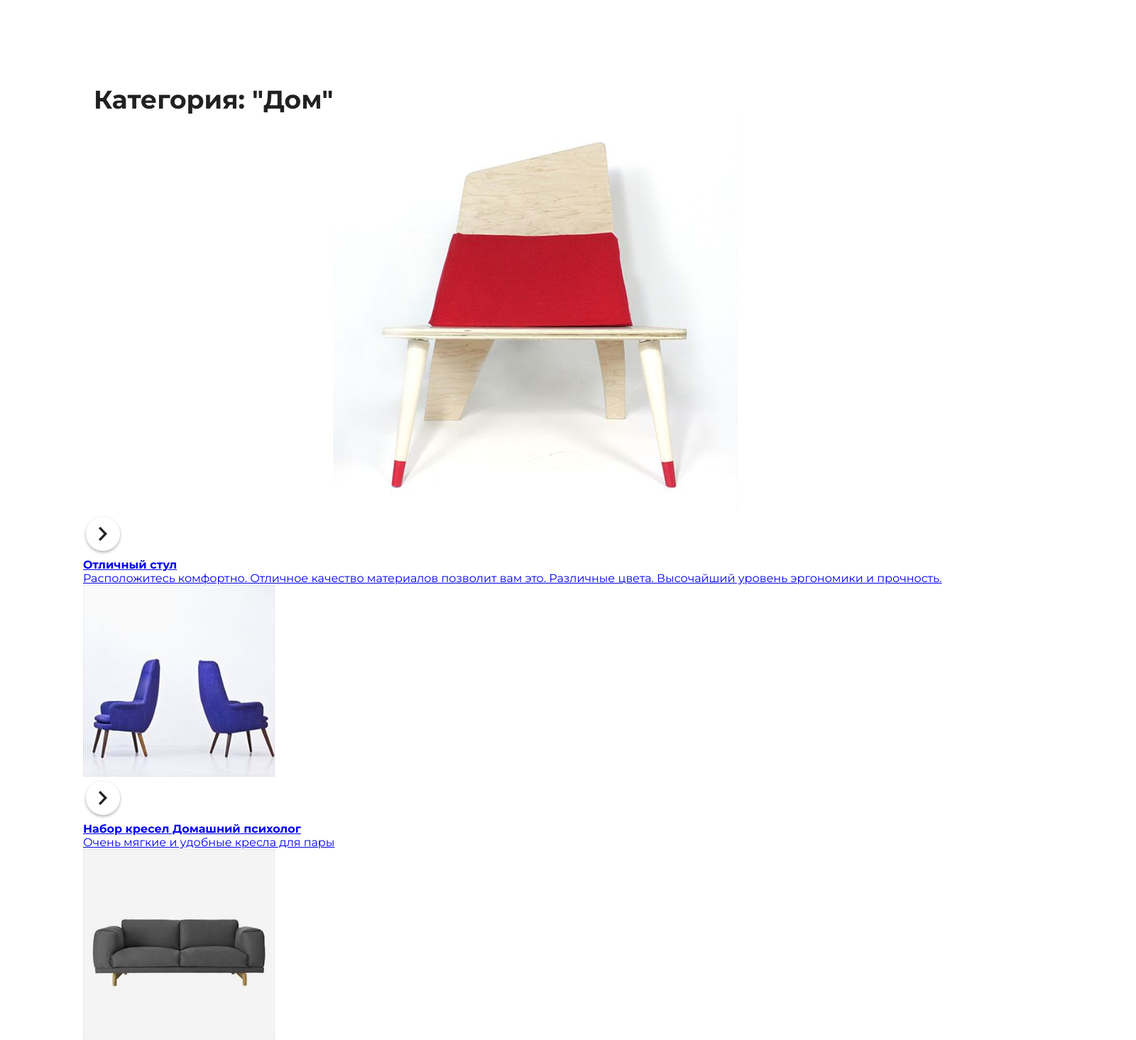
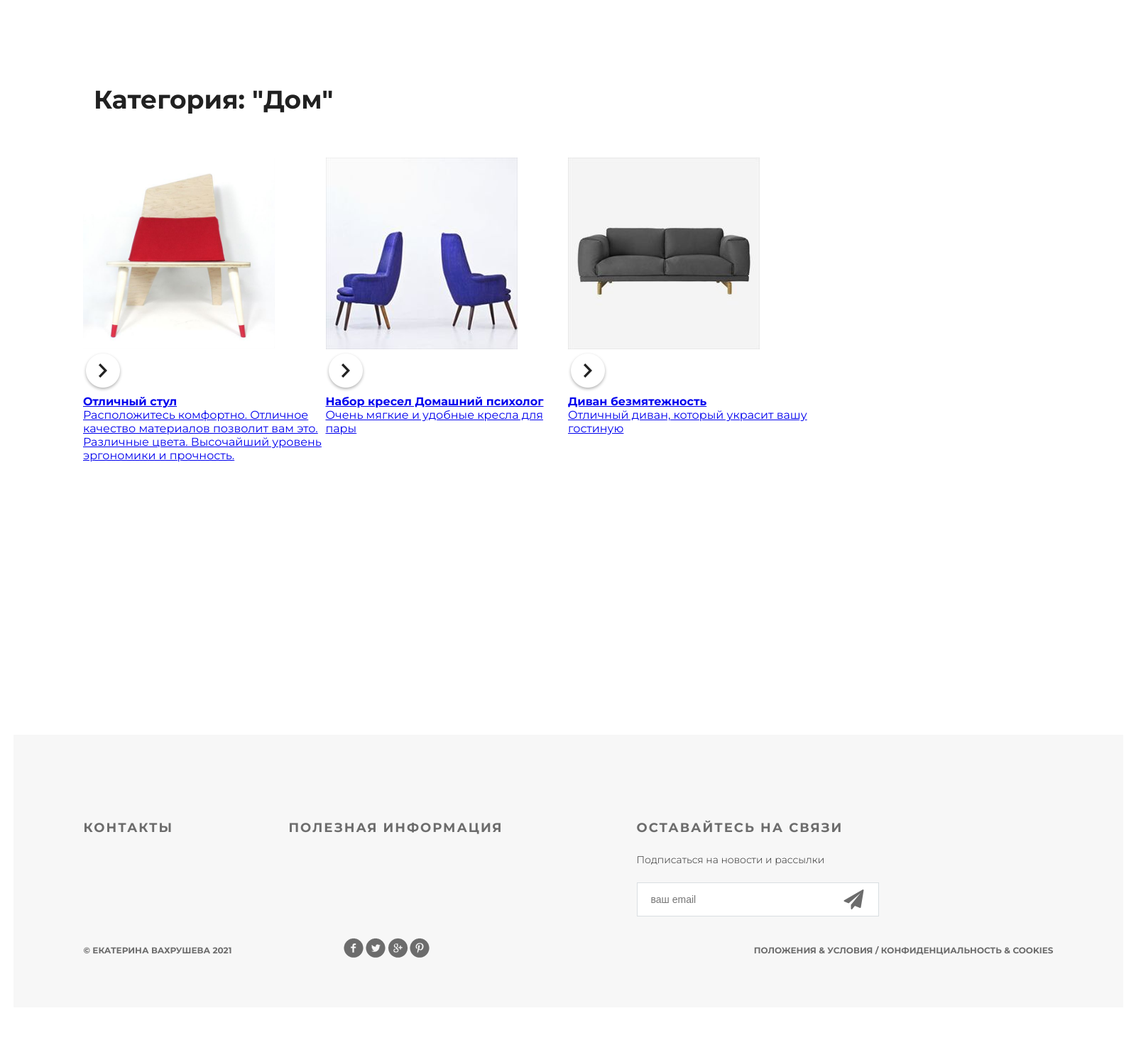
Before and after one commit to Lajilit/django_basic, a Django app: page /products/category/1/ in a window 1600 px wide. Shown: the part 189-1654 px from the top of the page at 71% size. After the commit the page ends 1538 px from the top, so only its background shows below. Run offline with Django 3.2, Linux system fonts and the light colour scheme; data comes from the database, SQL or seed files in the repository; both versions use the stored data as it was after the commit.

Commit message:
Немного поменяла стили

```diff
--- a/geekshop/geekshop/static/style.css
+++ b/geekshop/geekshop/static/style.css
@@ -550,7 +550,7 @@ html, body {
 
 .footer {
 	height: 384px;
-	width: 1169px;
+	width: 1366px;
 	background-color: #f7f7f7;
 	padding-left: 99px;
 	padding-right: 98px;
@@ -1081,3 +1081,20 @@ td:first-child {
 .related-products a:hover .text{
 	display: block;
 }
+
+.category-products {
+    display: flex;
+    flex-wrap: wrap
+}
+.category-products .block{
+    display: block;
+    width: 25%;
+}
+
+.products_list {
+    display:flex;
+    flex-direction: column;
+}
+.products_list .title{
+    margin-bottom: 70px;
+}
--- a/geekshop/geekshop/templates/index.html
+++ b/geekshop/geekshop/templates/index.html
@@ -34,7 +34,8 @@
     <div class="tab-content">
         {% for product in products %}
         <div class="block">
-            <a href="{% url 'products:product' product.pk %}"><img class="img_block" src="/media/{{ product.image }}"
+            <a href="{% url 'products:product' product.pk %}">
+                <img class="img_block" src="/media/{{ product.image }}"
                                             alt="{{ product.short_desc }}">
                 <div class="text">
                     <img src="{% static '/img/icon-hover.png' %}"
--- a/geekshop/mainapp/templates/mainapp/products_list.html
+++ b/geekshop/mainapp/templates/mainapp/products_list.html
@@ -26,11 +26,11 @@
         </h2>
       </div>
       <div class="category-products clearfix">
-
         {% for product in products %}
           <div class="block">
             <a href="{% url 'products:product' product.pk %}">
-              <img src="/media/{{ product.image }}" alt="product">
+              <img class="img_block" src="/media/{{ product.image }}"
+                   alt="product">
               <div class="text">
                 <img src="{% static 'img/icon-hover.png' %}" alt="hover">
                   <h4>{{ product.name }}</h4>
```
Also changed, not shown: geekshop/db.sqlite3, geekshop/media/products_images/product-2.jpg (added), geekshop/media/products_images/product-3.jpg (added), geekshop/media/products_images/product-31.jpg (added), geekshop/media/products_images/product-4-sm.jpg (added).
